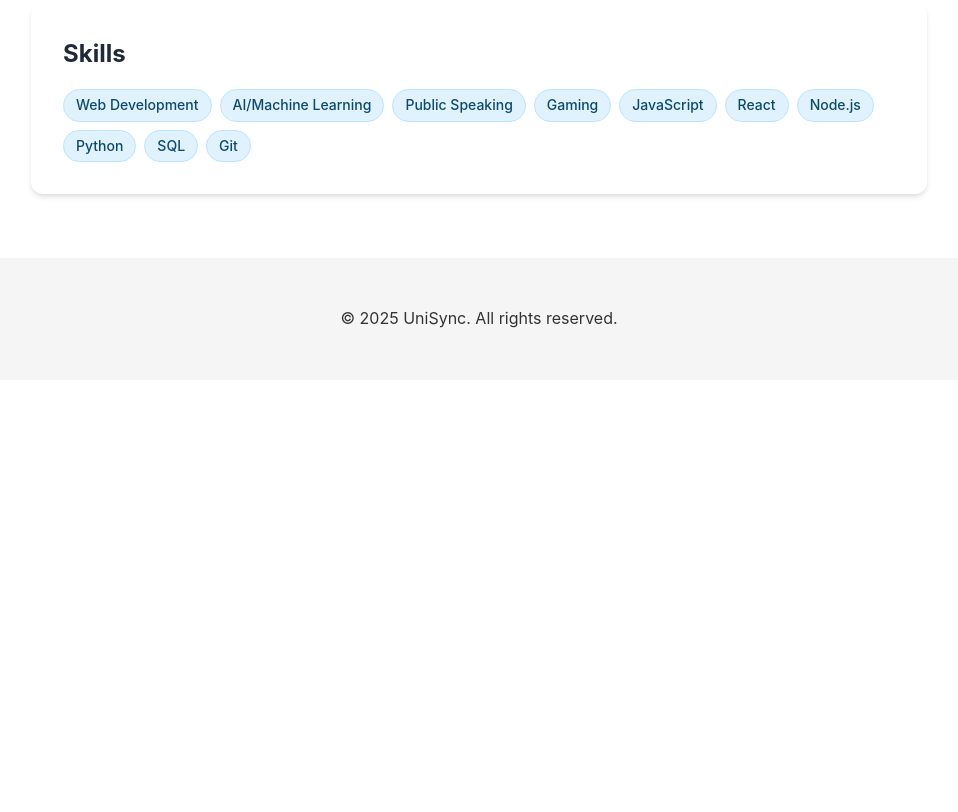
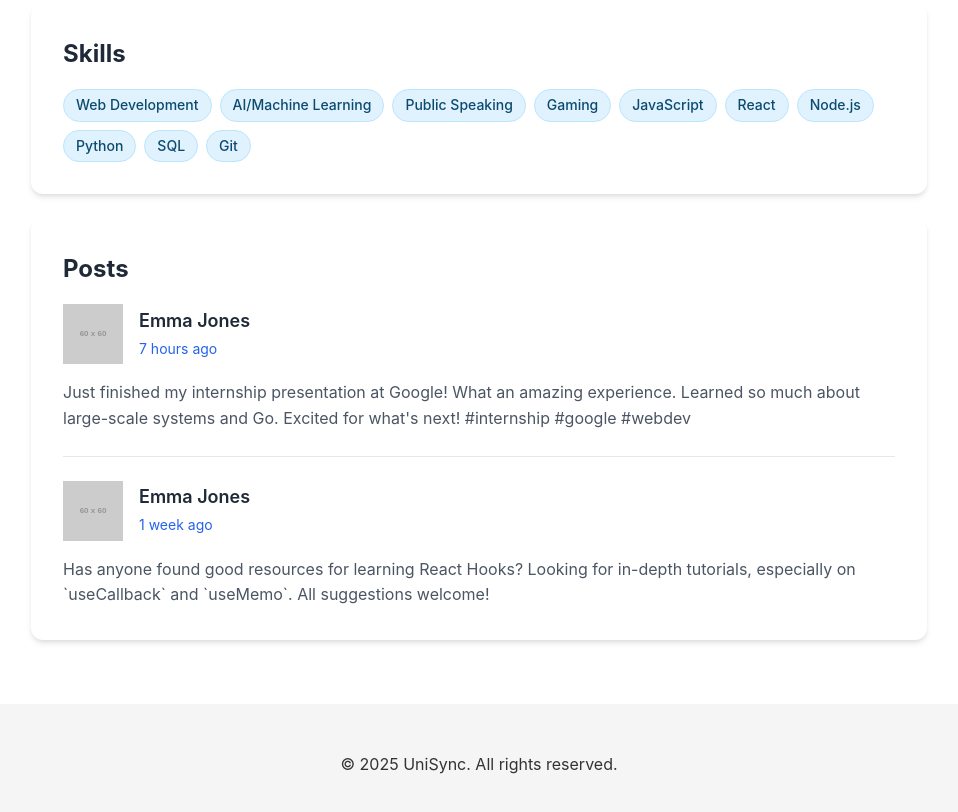
Before and after one commit to mrunal486/UNISYNC, a plain HTML site: page profile.html in a window 1280 px wide. Shown: the part 1964-2776 px from the top of the page, without its empty margins (161-1119 px from the left). Before the commit the page ends 2344 px from the top, so only its background shows below. Drawn offline with Linux system fonts and the light colour scheme; placeholder pictures from the web are drawn by us.

Commit message:
Profile_Posts

```diff
--- a/assets/css/style.css
+++ b/assets/css/style.css
@@ -496,6 +496,80 @@ header .container {
     margin-right: 10px;
     margin-bottom: 10px;
     font-weight: 500;
+}
+
+main.profile #profile .create-post-card .create-post-input-wrapper {
+    display: flex;
+    align-items: flex-start;
+    gap: 1rem;
+}
+
+main.profile #profile .profile-pic-small {
+    width: 3rem;
+    height: 3rem;
+    border-radius: 9999px;
+    flex-shrink: 0;
+}
+
+main.profile #profile .create-post-textarea {
+    width: 100%;
+    min-height: 80px;
+    padding: 0.75rem;
+    border: 1px solid var(--border-light);
+    border-radius: var(--border-radius-lg);
+    font-family: 'Inter', sans-serif;
+    font-size: 1rem;
+    resize: vertical;
+    box-sizing: border-box;
+}
+
+main.profile .create-post-textarea:focus {
+    outline: 2px solid var(--text-blue);
+    border-color: transparent;
+}
+
+main.profile .create-post-actions {
+    display: flex;
+    justify-content: flex-end;
+    margin-top: 1rem;
+}
+
+main.profile .my-posts-card .post-list {
+    list-style: none;
+    padding: 0;
+    margin: 0;
+}
+
+main.profile .post-item + .post-item {
+    margin-top: 1.5rem;
+    padding-top: 1.5rem;
+    border-top: 1px solid var(--border-light);
+}
+
+main.profile .post-header {
+    display: flex;
+    align-items: center;
+    gap: 1rem;
+    margin-bottom: 1rem;
+}
+
+main.profile .post-info h3 {
+    font-size: 1.125rem;
+    font-weight: 600;
+    margin: 0;
+    color: var(--text-primary);
+}
+
+main.profile .post-info .post-date {
+    font-size: 0.875rem;
+    color: var(--text-tertiary);
+}
+
+main.profile .post-content p {
+    color: var(--text-secondary);
+    line-height: 1.6;
+    margin: 0;
+    white-space: pre-wrap;
 }
 
 /* Community Page */
--- a/profile.html
+++ b/profile.html
@@ -206,6 +206,40 @@
             </div>
         </div>
 
+        <div class="card my-posts-card">
+            <div class="card-content">
+                <h2 class="card-title">Posts</h2>
+                <ul class="post-list" type="none">
+                    <!-- Post 1 -->
+                    <li class="post-item">
+                        <div class="post-header">
+                            <img class="profile-pic-small" src="https://placehold.co/60/e0e0e0/333333?text=EJ" alt="Your Profile Picture">
+                            <div class="post-info">
+                                <h3>Emma Jones</h3>
+                                <span class="post-date" style="color: #2563eb;">7 hours ago</span>
+                            </div>
+                        </div>
+                        <div class="post-content">
+                            <p>Just finished my internship presentation at Google! What an amazing experience. Learned so much about large-scale systems and Go. Excited for what's next! #internship #google #webdev</p>
+                        </div>
+                    </li>
+                    <!-- Post 2 -->
+                    <li class="post-item">
+                        <div class="post-header">
+                            <img class="profile-pic-small" src="https://placehold.co/60/e0e0e0/333333?text=EJ" alt="Your Profile Picture">
+                            <div class="post-info">
+                                <h3>Emma Jones</h3>
+                                <span class="post-date" style="color: #2563eb;">1 week ago</span>
+                            </div>
+                        </div>
+                        <div class="post-content">
+                            <p>Has anyone found good resources for learning React Hooks? Looking for in-depth tutorials, especially on `useCallback` and `useMemo`. All suggestions welcome!</p>
+                        </div>
+                    </li>
+                </ul>
+            </div>
+        </div>
+
     </main>
 
     <footer>
```
